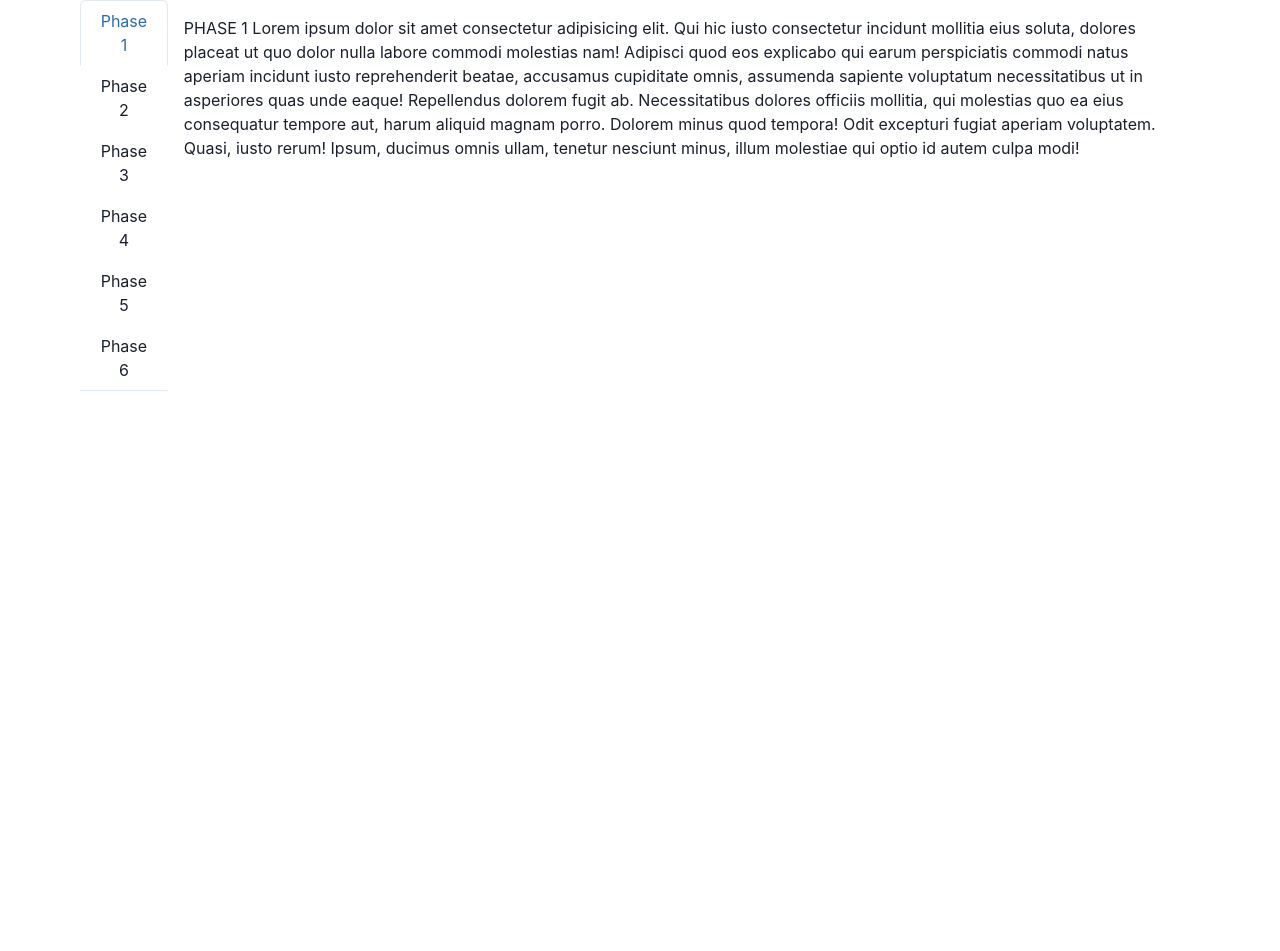
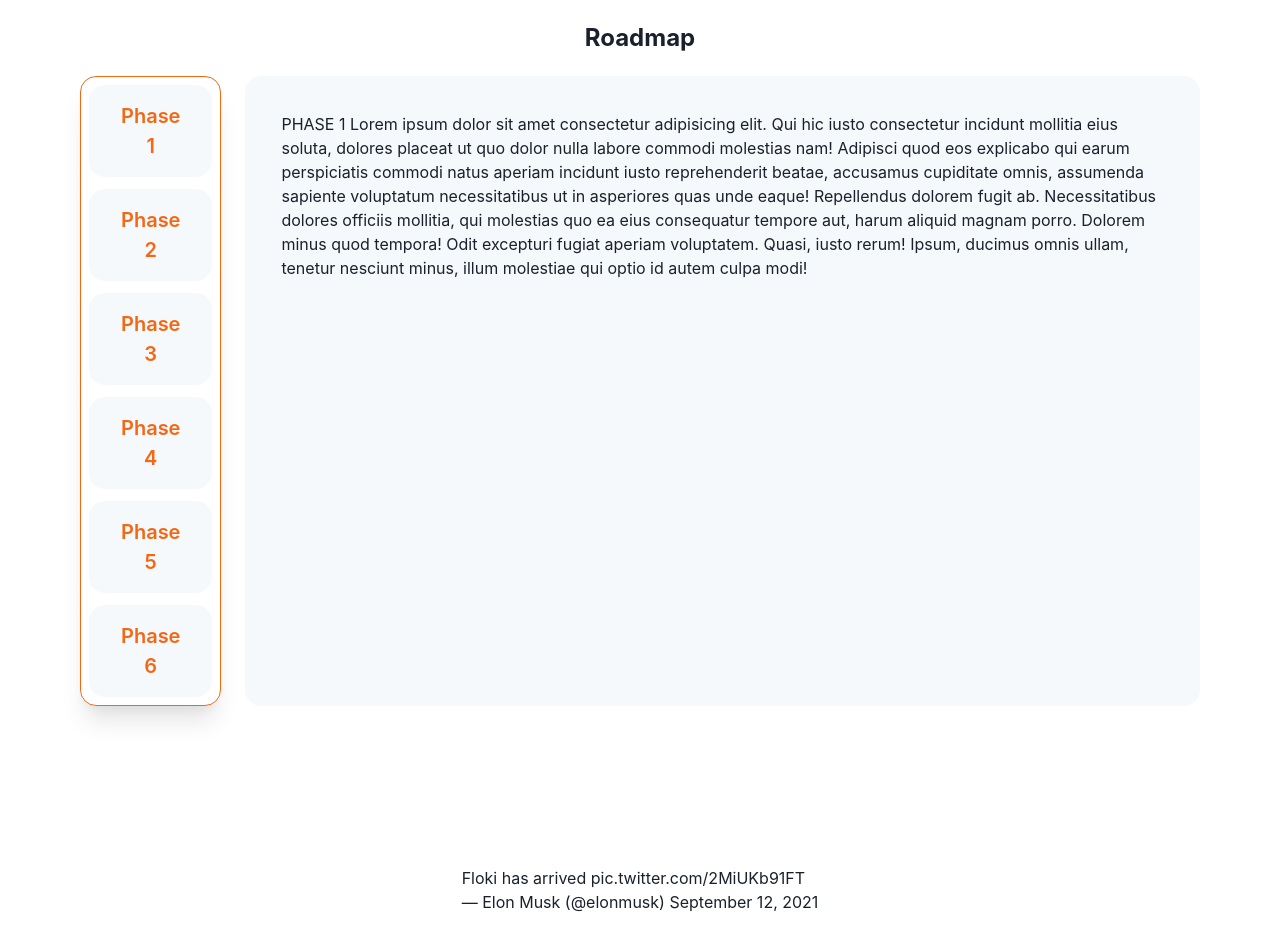
Before and after one commit to kreivc/MuskTweetFloki, a Next.js app: page / in a window 1280 px wide. Shown: the part 2295-3246 px from the top of the page. Before the commit the page ends 3015 px from the top, so only its background shows below. Built offline with nearby package versions, Linux system fonts and the light colour scheme.

Commit message:
roadmap + more

```diff
--- /dev/null
+++ b/components/More.js
@@ -0,0 +1,32 @@
+import React from "react";
+import Script from "next/script";
+import { Box } from "@chakra-ui/react";
+
+export default function More() {
+	return (
+		<Box p={{ base: "10", md: "20" }} d="flex" justifyContent="center">
+			<Box>
+				<blockquote
+					className="twitter-tweet"
+					data-lang="en"
+					data-dnt="true"
+					data-theme="light"
+				>
+					<p lang="en" dir="ltr">
+						Floki has arrived{" "}
+						<a href="https://t.co/2MiUKb91FT">pic.twitter.com/2MiUKb91FT</a>
+					</p>
+					&mdash; Elon Musk (@elonmusk){" "}
+					<a href="https://twitter.com/elonmusk/status/1437179881260032016?ref_src=twsrc%5Etfw">
+						September 12, 2021
+					</a>
+				</blockquote>
+			</Box>
+			<Script
+				async
+				src="https://platform.twitter.com/widgets.js"
+				charset="utf-8"
+			></Script>
+		</Box>
+	);
+}
--- a/components/Roadmap.js
+++ b/components/Roadmap.js
@@ -9,6 +9,8 @@ import {
 	useDisclosure,
 	Button,
 	Collapse,
+	VStack,
+	Text,
 } from "@chakra-ui/react";
 
 export default function Roadmap() {
@@ -18,21 +20,174 @@ export default function Roadmap() {
 	return (
 		<>
 			<Box
-				h="100vh"
+				h="full"
 				bg="white"
-				p={{ base: "10", md: "20" }}
-				d={{ base: "none", md: "block" }}
+				p={{ base: "0", md: "20" }}
+				// d={{ base: "none", md: "block" }}
 			>
-				<Tabs isFitted variant="enclosed" orientation="vertical">
-					<TabList mb="1em">
-						<Tab>Phase 1</Tab>
-						<Tab>Phase 2</Tab>
-						<Tab>Phase 3</Tab>
-						<Tab>Phase 4</Tab>
-						<Tab>Phase 5</Tab>
-						<Tab>Phase 6</Tab>
+				<Text textAlign="center" p="5" fontWeight="bold" fontSize="2xl">
+					Roadmap
+				</Text>
+				<Box
+					h="full"
+					bg="white"
+					p={{ base: "10", md: "20" }}
+					d={{ base: "block", md: "none" }}
+				>
+					<VStack>
+						<Button
+							onClick={phase1.onToggle}
+							variant="unstyled"
+							bg="#f6f9fc"
+							w="100%"
+							color="#f56713"
+							_active={{ color: "white", bg: "#f56713" }}
+							_focus={{ outline: "none" }}
+							shadow="md"
+						>
+							Phase1
+						</Button>
+						<Collapse in={phase1.isOpen} animateOpacity>
+							<Box
+								p="40px"
+								color="white"
+								mt="4"
+								bg="#f56713"
+								rounded="md"
+								shadow="md"
+							>
+								Lorem ipsum dolor sit amet consectetur, adipisicing elit.
+								Impedit expedita placeat voluptatibus ducimus consequuntur
+								accusamus possimus, ipsa exercitationem dolor repudiandae. Sequi
+								voluptates dolorem deleniti, illo perspiciatis iure at voluptas!
+								Sed?
+							</Box>
+						</Collapse>
+						<Button
+							onClick={phase2.onToggle}
+							variant="unstyled"
+							bg="#f6f9fc"
+							w="100%"
+							color="#f56713"
+							_active={{ color: "white", bg: "#f56713" }}
+							_focus={{ outline: "none" }}
+							shadow="md"
+						>
+							Phase2
+						</Button>
+						<Collapse in={phase2.isOpen} animateOpacity>
+							<Box
+								p="40px"
+								color="white"
+								mt="4"
+								bg="#f56713"
+								rounded="md"
+								shadow="md"
+							>
+								Lorem ipsum dolor sit amet consectetur, adipisicing elit.
+								Impedit expedita placeat voluptatibus ducimus consequuntur
+								accusamus possimus, ipsa exercitationem dolor repudiandae. Sequi
+								voluptates dolorem deleniti, illo perspiciatis iure at voluptas!
+								Sed?
+							</Box>
+						</Collapse>
+					</VStack>
+				</Box>
+
+				<Tabs
+					isFitted
+					orientation="vertical"
+					d={{ base: "none", md: "inline-flex" }}
+					variant="unstyled"
+					gridGap="6"
+				>
+					<TabList
+						gridGap="3"
+						color="#f56713"
+						shadow="xl"
+						border="1px"
+						p="2"
+						rounded="2xl"
+					>
+						<Tab
+							rounded="2xl"
+							bg="#f6f9fc"
+							outline="none"
+							_focus={{ color: "white", bg: "#f56713" }}
+							px="8"
+							py="4"
+							fontSize="xl"
+							fontWeight="semibold"
+						>
+							Phase 1
+						</Tab>
+						<Tab
+							rounded="2xl"
+							bg="#f6f9fc"
+							colorScheme="#f56713"
+							outline="none"
+							_focus={{ color: "white", bg: "#f56713" }}
+							px="8"
+							py="4"
+							fontSize="xl"
+							fontWeight="semibold"
+						>
+							Phase 2
+						</Tab>
+						<Tab
+							rounded="2xl"
+							bg="#f6f9fc"
+							colorScheme="#f56713"
+							outline="none"
+							_focus={{ color: "white", bg: "#f56713" }}
+							px="8"
+							py="4"
+							fontSize="xl"
+							fontWeight="semibold"
+						>
+							Phase 3
+						</Tab>
+						<Tab
+							rounded="2xl"
+							bg="#f6f9fc"
+							colorScheme="#f56713"
+							outline="none"
+							_focus={{ color: "white", bg: "#f56713" }}
+							px="8"
+							py="4"
+							fontSize="xl"
+							fontWeight="semibold"
+						>
+							Phase 4
+						</Tab>
+						<Tab
+							rounded="2xl"
+							bg="#f6f9fc"
+							colorScheme="#f56713"
+							outline="none"
+							_focus={{ color: "white", bg: "#f56713" }}
+							px="8"
+							py="4"
+							fontSize="xl"
+							fontWeight="semibold"
+						>
+							Phase 5
+						</Tab>
+						<Tab
+							rounded="2xl"
+							bg="#f6f9fc"
+							colorScheme="#f56713"
+							outline="none"
+							_focus={{ color: "white", bg: "#f56713" }}
+							px="8"
+							py="4"
+							fontSize="xl"
+							fontWeight="semibold"
+						>
+							Phase 6
+						</Tab>
 					</TabList>
-					<TabPanels>
+					<TabPanels bg="#f6f9fc" p="5" rounded="2xl">
 						<TabPanel>
 							<p>
 								PHASE 1 Lorem ipsum dolor sit amet consectetur adipisicing elit.
@@ -138,45 +293,6 @@ export default function Roadmap() {
 					</TabPanels>
 				</Tabs>
 			</Box>
-			<Box
-				h="100vh"
-				bg="white"
-				p={{ base: "10", md: "20" }}
-				d={{ base: "block", md: "none" }}
-			>
-				<Button onClick={phase1.onToggle}>Click Me</Button>
-				<Button onClick={phase2.onToggle}>Click Me</Button>
-				<Collapse in={phase1.isOpen} animateOpacity>
-					<Box
-						p="40px"
-						color="white"
-						mt="4"
-						bg="teal.500"
-						rounded="md"
-						shadow="md"
-					>
-						Lorem ipsum dolor sit amet consectetur, adipisicing elit. Impedit
-						expedita placeat voluptatibus ducimus consequuntur accusamus
-						possimus, ipsa exercitationem dolor repudiandae. Sequi voluptates
-						dolorem deleniti, illo perspiciatis iure at voluptas! Sed?
-					</Box>
-				</Collapse>
-				<Collapse in={phase2.isOpen} animateOpacity>
-					<Box
-						p="40px"
-						color="white"
-						mt="4"
-						bg="teal.500"
-						rounded="md"
-						shadow="md"
-					>
-						Lorem ipsum dolor sit amet consectetur, adipisicing elit. Impedit
-						expedita placeat voluptatibus ducimus consequuntur accusamus
-						possimus, ipsa exercitationem dolor repudiandae. Sequi voluptates
-						dolorem deleniti, illo perspiciatis iure at voluptas! Sed?
-					</Box>
-				</Collapse>
-			</Box>
 		</>
 	);
 }
--- a/components/Why.js
+++ b/components/Why.js
@@ -16,7 +16,7 @@ export default function Why() {
 
 	return (
 		<Box h="50vh" p={{ base: "10", md: "20" }}>
-			<VStack px={{ base: "0", md: "44" }}>
+			<VStack px={{ base: "0", md: "20" }}>
 				<Text color="#f56713" fontWeight="semibold" fontSize="lg">
 					Why MuskTweetFloki
 				</Text>
--- a/pages/index.js
+++ b/pages/index.js
@@ -7,6 +7,7 @@ import Hero2 from "../components/Hero2";
 import Why from "../components/Why";
 import About from "../components/About";
 import Roadmap from "../components/Roadmap";
+import More from "../components/More";
 
 export default function Home() {
 	return (
@@ -21,6 +22,7 @@ export default function Home() {
 			<Why />
 			<About />
 			<Roadmap />
+			<More />
 		</div>
 	);
 }
```
